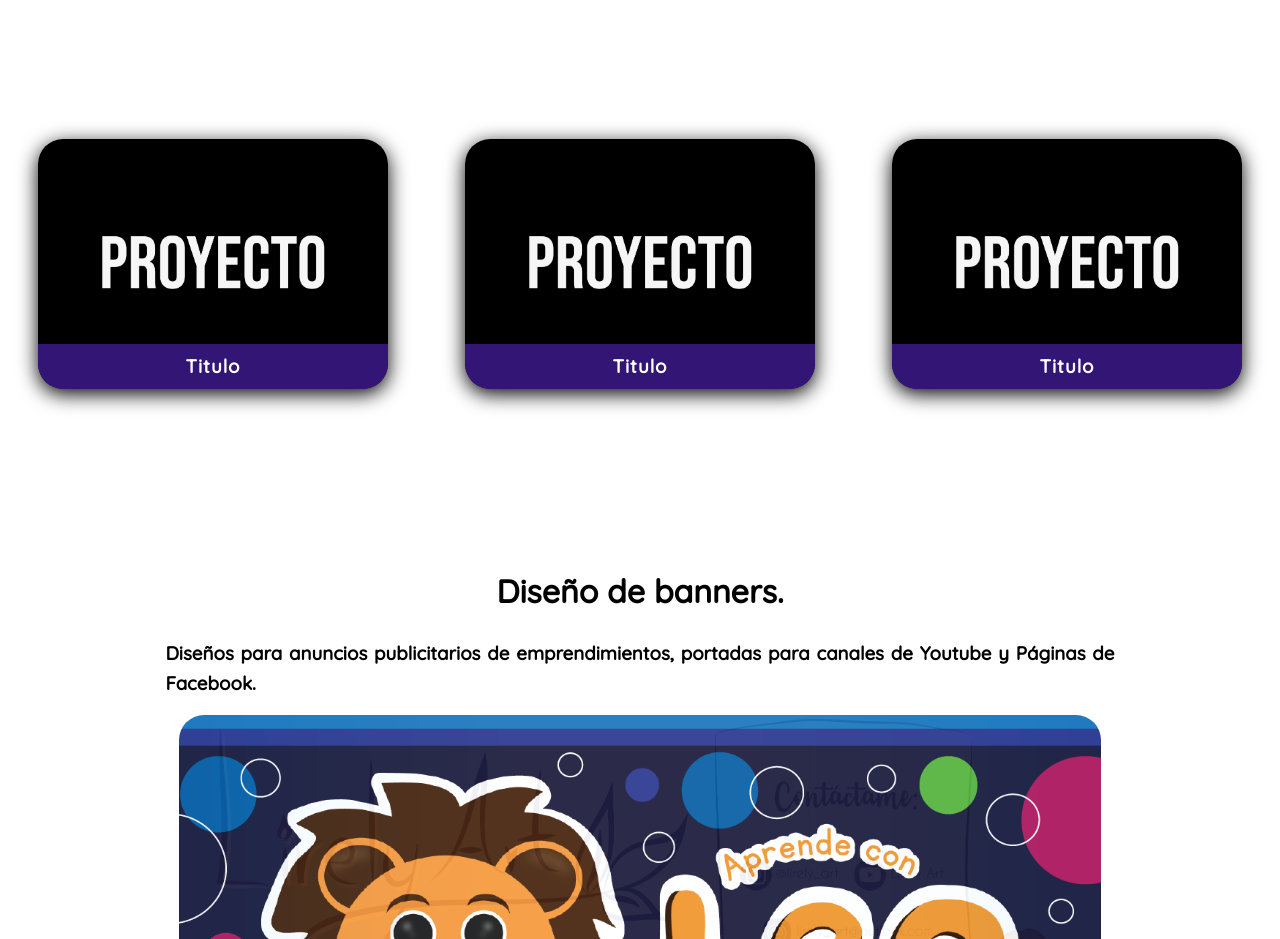
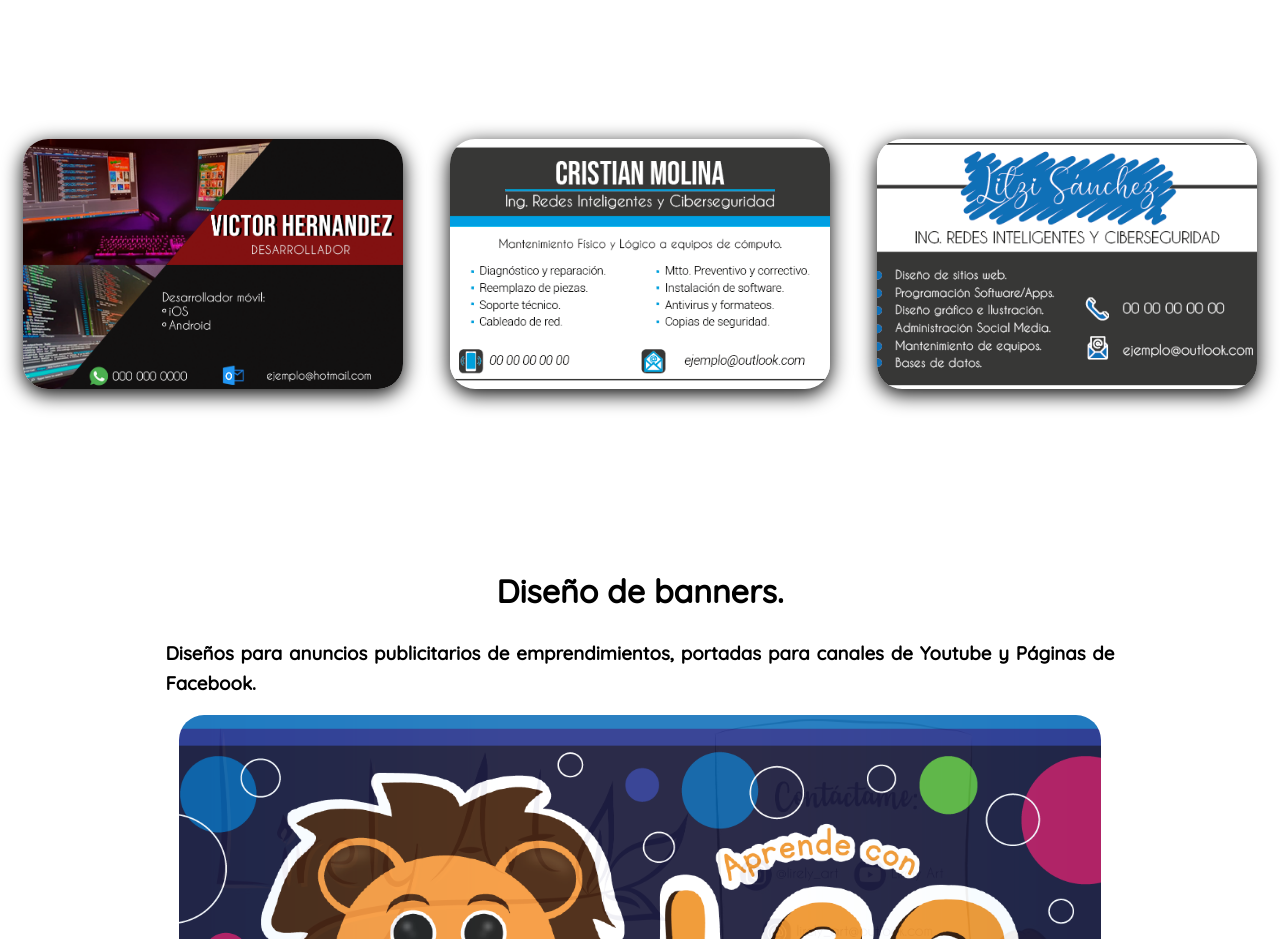
Before and after one commit to LitziSanchez/litzisanchez.github.io, a plain HTML site: page diseno_grafico.html in a window 1280 px wide. Shown: the part 1980-2919 px from the top of the page. Drawn offline with nearby package versions, Linux system fonts and the light colour scheme.

Commit message:
cambios diseño

```diff
--- a/css/flicard.css
+++ b/css/flicard.css
@@ -14,7 +14,7 @@
 }
 .tarjeta{
     position: relative;
-    width: 350px;
+    width: 380px;
     height: 250px;
 }
 .tarjeta .face{
@@ -38,19 +38,6 @@
     height: 100%;
     object-fit: cover;
     border-radius: 25px;
-}
-
-.tarjeta .front h3{
-    position: absolute;
-    bottom: 0;
-    width: 100%;
-    height: 45px;
-    line-height: 45px;
-    color: #fff;
-    background-color: #321575;
-    text-align: center;
-    border-radius: 0px 0px 25px 25px;
-    letter-spacing: 1px;
 }
 
 .tarjeta .back{
--- a/diseno_grafico.html
+++ b/diseno_grafico.html
@@ -221,12 +221,11 @@
     <div class="tarjetas_body">
         <div class="tarjeta">
             <div class="face front">
-                <img src="img/Ejemplos-01.png" alt="">
-                <h3>Titulo</h3>
+                <img src="img/diseno/Tarjeta3.png" alt="">
             </div>
             <div class="face back">
-            <h3>Titulo</h3>
-                <p>Lorem ipsum dolor sit amet consectetur adipisicing elit.</p>
+            <h3>2021</h3>
+                <p>Diseño </p>
                 <div class="link">
                     <a href="index.html#contactame">Contactame</a>
                 </div>
@@ -235,12 +234,11 @@
 
         <div class="tarjeta">
             <div class="face front">
-                <img src="img/Ejemplos-01.png" alt="">
-                <h3>Titulo</h3>
+                <img src="img/diseno/Tarjeta1-01.png" alt="">
             </div>
             <div class="face back">
-            <h3>Titulo</h3>
-                <p>Lorem ipsum dolor sit amet consectetur adipisicing elit.</p>
+            <h3>2022</h3>
+                <p>Diseño</p>
                 <div class="link">
                     <a href="index.html#contactame">Contactame</a>
                 </div>
@@ -249,12 +247,11 @@
 
         <div class="tarjeta">
             <div class="face front">
-                <img src="img/Ejemplos-01.png" alt="">
-                <h3>Titulo</h3>
+                <img src="img/diseno/Tarjeta2-01.png" alt="">
             </div>
             <div class="face back">
-            <h3>Titulo</h3>
-                <p>Lorem ipsum dolor sit amet consectetur adipisicing elit.</p>
+            <h3>2022</h3>
+                <p>Diseño</p>
                 <div class="link">
                     <a href="index.html#contactame">Contactame</a>
                 </div>
```
Also changed, not shown: img/diseno/Tarjeta1-01.png (added), img/diseno/Tarjeta2-01.png (added), img/diseno/Tarjeta3.png (added).
